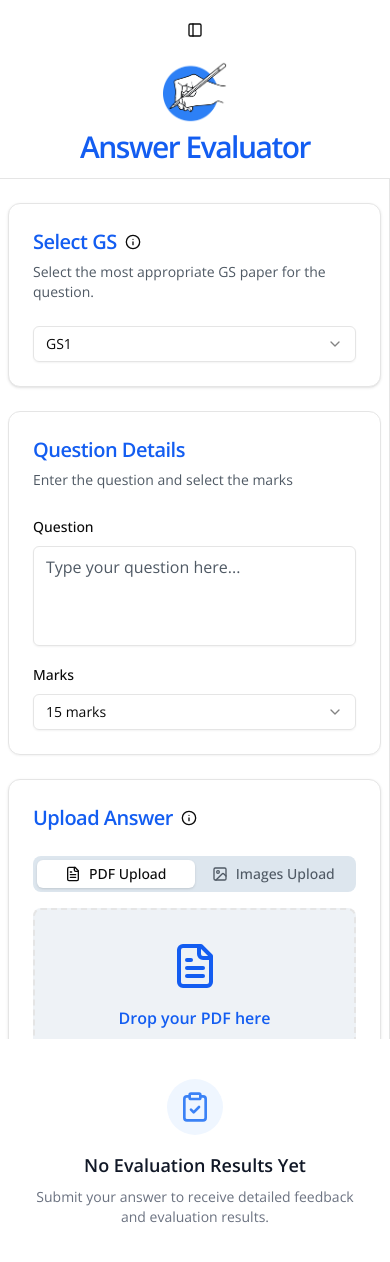
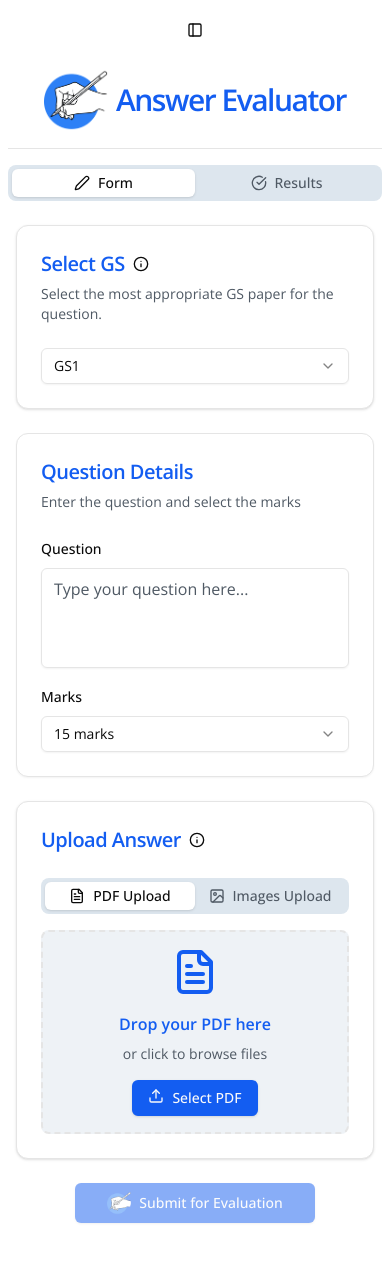
Before and after one commit to anthroholictechnologies/answerwriting, a Next.js app: page /dashboard/tools/answer-evaluator in a window 390 px wide. Shown: the top 1262 px of the page. After the commit the page ends 1239 px from the top, so only its background shows below. Built offline with nearby package versions, Linux system fonts and the light colour scheme.

Commit message:
responsive evaluator

```diff
--- a/build.js
+++ /dev/null
@@ -1,5 +0,0 @@
-// eslint-disable-next-line @typescript-eslint/no-require-imports
-const fs = require('fs');
-const dir = 'node_modules/pdfjs-dist/es5/build/pdf.js';
-const content = fs.readFileSync(dir, { encoding: 'utf-8' });
-fs.writeFileSync(dir, content.replace('"./pdf.worker.js";', `__dirname + "/pdf.worker.js";`))
--- a/package.json
+++ b/package.json
@@ -6,8 +6,7 @@
     "dev": "next dev --turbopack -p 8080",
     "build": "prisma generate && next build",
     "start": "next start",
-    "lint": "next lint",
-    "now-build": "node build.js"
+    "lint": "next lint"
   },
   "dependencies": {
     "@auth/prisma-adapter": "^2.7.4",
--- a/src/app/dashboard/tools/answer-evaluator/page.tsx
+++ b/src/app/dashboard/tools/answer-evaluator/page.tsx
@@ -1,5 +1,4 @@
 "use client";
-
 import { AnswerEvaluatorResult } from "answerwriting/components/dashboard/tools/answer-evaluater/result-answer-evaluator";
 import { AnswerEvaluatorForm } from "answerwriting/components/dashboard/tools/answer-evaluater/form-answer-evaluator";
 import Image from "next/image";
@@ -7,26 +6,45 @@ import { ToastAction } from "answerwriting/components/ui/toast";
 import { ApiRoutePaths, ErrorCodes } from "answerwriting/types/general.types";
 import { useRouter } from "next/navigation";
 import { useCustomToast } from "answerwriting/components/react-common/toast";
-import "pdfjs-dist/web/pdf_viewer.css";
-import { GlobalWorkerOptions, getDocument } from "pdfjs-dist";
 import { Marks, Exams } from "answerwriting/types/ai.types";
 import { evaluateAnswer } from "answerwriting/lib/utils/api/ai.api";
 import { useAsyncFn } from "react-use";
+import {
+  Tabs,
+  TabsList,
+  TabsTrigger,
+  TabsContent,
+} from "answerwriting/components/ui/tabs";
+import { CheckCircle, PenIcon } from "lucide-react";
+import { useState } from "react";
+import "pdfjs-dist/web/pdf_viewer.css";
+import { GlobalWorkerOptions, getDocument } from "pdfjs-dist";
 
 const convertPDFToImages = async (pdfFile: File): Promise<File[]> => {
   if (typeof window !== "undefined") {
     GlobalWorkerOptions.workerSrc =
       "https://cdnjs.cloudflare.com/ajax/libs/pdf.js/3.0.279/pdf.worker.min.js";
+  } else {
+    throw new Error("This function must be run in a browser environment.");
   }
 
-  const pdfBuffer = await pdfFile.arrayBuffer();
+  const pdfBuffer = new Uint8Array(await pdfFile.arrayBuffer());
+
+  let pdf;
+  try {
     const loadingTask = getDocument({ data: pdfBuffer });
-  const pdf = await loadingTask.promise;
+    pdf = await loadingTask.promise;
+  } catch (error) {
+    console.error("Error loading PDF:", error);
+    return [];
+  }
+
   const imageFiles: File[] = [];
 
   for (let i = 1; i <= pdf.numPages; i++) {
     const page = await pdf.getPage(i);
     const viewport = page.getViewport({ scale: 3.0 });
+
     const canvas = document.createElement("canvas");
     const context = canvas.getContext("2d");
 
@@ -51,11 +69,11 @@ const convertPDFToImages = async (pdfFile: File): Promise<File[]> => {
       console.error("Failed to get canvas context");
     }
   }
-
   return imageFiles;
 };
 
 export default function AnswerEvalTool() {
+  const [activeTab, setActiveTab] = useState<string>("form");
   const router = useRouter();
   const toast = useCustomToast();
   const [{ loading, value }, makeRequest] = useAsyncFn(
@@ -72,6 +90,7 @@ export default function AnswerEvalTool() {
       marks: Marks;
       exam: Exams;
     }) => {
+      setActiveTab("results");
       const formData = new FormData();
       formData.append("question", question);
       formData.append("marks", marks);
@@ -89,7 +108,6 @@ export default function AnswerEvalTool() {
       answerImages.forEach((answerImage, index) => {
         formData.append(`image-${index}`, answerImage);
       });
-
       try {
         const result = await evaluateAnswer(formData);
         if (result.success) {
@@ -129,8 +147,9 @@ export default function AnswerEvalTool() {
   );
 
   return (
-    <div className="">
-      <div className="flex flex-col md:flex-row justify-center items-center gap-2">
+    <>
+      <div className="hidden lg:block">
+        <div className="flex justify-center items-center gap-2">
           <Image
             src="/logos/1.png"
             height={100}
@@ -145,14 +164,59 @@ export default function AnswerEvalTool() {
         </div>
         <hr className="mt-4" />
 
-      <div className="flex flex-col xl:flex-row">
+        <div className="flex">
           <div className="flex-1 border-r pt-4">
             <AnswerEvaluatorForm makeRequest={makeRequest} />
           </div>
           <div className="flex-1">
-          <AnswerEvaluatorResult evaluationResults={value} loading={loading} />
+            <AnswerEvaluatorResult
+              evaluationResults={value}
+              loading={loading}
+            />
           </div>
         </div>
       </div>
+
+      <div className="lg:hidden p-2 md:py-8">
+        <div className="flex justify-center items-center gap-2">
+          <Image
+            src="/logos/1.png"
+            height={100}
+            width={100}
+            alt="answerwriting logo"
+            className="w-16 h-16"
+          />
+          <h1 className="text-primary-dark font-semibold text-3xl tracking-tighter leading-none">
+            {" "}
+            Answer Evaluator{" "}
+          </h1>
+        </div>
+        <hr className="mt-4" />
+        <Tabs
+          defaultValue={activeTab}
+          value={activeTab}
+          onValueChange={setActiveTab}
+          className="w-full mt-4"
+        >
+          <TabsList className="grid w-full grid-cols-2 mb-4">
+            <TabsTrigger value="form" className="flex items-center gap-2">
+              <PenIcon className="h-4 w-4" /> Form
+            </TabsTrigger>
+            <TabsTrigger value="results" className="flex items-center gap-2">
+              <CheckCircle className="h-4 w-4" /> Results
+            </TabsTrigger>
+          </TabsList>
+          <TabsContent value="form">
+            <AnswerEvaluatorForm makeRequest={makeRequest} />
+          </TabsContent>
+          <TabsContent value="results">
+            <AnswerEvaluatorResult
+              evaluationResults={value}
+              loading={loading}
+            />
+          </TabsContent>
+        </Tabs>
+      </div>
+    </>
   );
 }
--- a/src/components/dashboard/tools/answer-evaluater/form-answer-evaluator.tsx
+++ b/src/components/dashboard/tools/answer-evaluater/form-answer-evaluator.tsx
@@ -64,7 +64,7 @@ export const AnswerEvaluatorForm = ({
   });
 
   return (
-    <div className="max-w-3xl mx-auto space-y-6 p-2 md:p-6 h-[100vh] overflow-auto">
+    <div className="max-w-3xl mx-auto space-y-6 p-2 md:p-6 lg:h-[100vh] overflow-auto">
       <Form {...form}>
         {/* Exam Selection Card */}
         <Card>
--- a/src/components/dashboard/tools/answer-evaluater/form-parts/file-uploader.tsx
+++ b/src/components/dashboard/tools/answer-evaluater/form-parts/file-uploader.tsx
@@ -98,7 +98,7 @@ export const FileUploader = ({
 
           {/* PDF Upload */}
           <TabsContent value="pdf">
-            <div className="w-full border-2 border-dashed rounded-lg p-8 text-center bg-muted/50">
+            <div className="w-full border-2 border-dashed rounded-lg p-4 md:p-8 text-center bg-muted/50">
               <div className="flex flex-col items-center gap-4">
                 <FileText className="h-12 w-12 text-primary-dark" />
                 <div className="space-y-2">
@@ -113,7 +113,7 @@ export const FileUploader = ({
                 <Input
                   type="file"
                   accept=".pdf"
-                  className="hidden"
+                  className="absolute opacity-0 w-1 h-1"
                   id="pdf-upload"
                   onChange={handlePdfUpload}
                 />
@@ -130,7 +130,7 @@ export const FileUploader = ({
                   </span>
                 )}
               </div>
-              {pdfFile && (
+              {pdfFile !== null && (
                 <div className="mt-4 p-4 bg-background rounded-lg">
                   <div className="flex items-center justify-between">
                     <p className="text-sm font-medium truncate">
@@ -169,7 +169,7 @@ export const FileUploader = ({
                   type="file"
                   accept="image/*"
                   multiple
-                  className="hidden"
+                  className="absolute opacity-0 w-1 h-1"
                   id="image-upload"
                   onChange={handleImagesUpload}
                 />
--- a/src/validations/ai.schema.ts
+++ b/src/validations/ai.schema.ts
@@ -16,11 +16,10 @@ export const evaluateAnswerSchema = z.object({
 export type EvaluateAnswerInput = z.infer<typeof evaluateAnswerSchema>;
 
 export const evaluationSchema = z.object({
-  summary: z
-    .string()
-    .describe(
-      "Summary of the evaluation feedback on the answer. Please do not expose any internal marking scheme or parameters",
-    ),
+  summary: z.string().describe(
+    `Summary of the evaluation feedback on the answer.
+       - Please do not expose any internal marking scheme or parameters`,
+  ),
   overall_feedback: z
     .object({
       suggestions: z
@@ -54,11 +53,11 @@ export const evaluationSchema = z.object({
   parameter_scores: z
     .array(
       z.object({
-        // parameter: z
-        //   .string()
-        //   .describe(
-        //     "The name of the evaluation parameter being assessed. Examples: 'Understanding & Interpretation', 'Content Quality', 'Language & Expression', 'Structure & Organization'. This provides context for the specific aspect of the answer being scored."
-        //   ),
+        parameter: z
+          .string()
+          .describe(
+            "The name of the evaluation parameter being assessed. Examples: 'Understanding & Interpretation', 'Content Quality', 'Language & Expression', 'Structure & Organization'. This provides context for the specific aspect of the answer being scored.",
+          ),
         category: z
           .enum(["base_parameter", "subject_specific_parameter"])
           .describe(
@@ -79,7 +78,7 @@ export const evaluationSchema = z.object({
       }),
     )
     .describe(
-      "An array containing evaluation scores for each parameter. Each item in this array corresponds to a parameter being evaluated, along with the score awarded, the maximum possible score, and a justification for the result.",
+      "An array containing evaluation scores for each parameter. Each item in this array corresponds to a parameter being evaluated, along with the score awarded, the maximum possible score.",
     ),
   current_relevance: z.object({
     present: z.boolean().describe(
```
Also changed, not shown: src/app/api/ai/evaluate-answer/route.ts (+8 -26 lines), vercel.json (deleted). Lines whose indentation alone changed are shown as unchanged.
